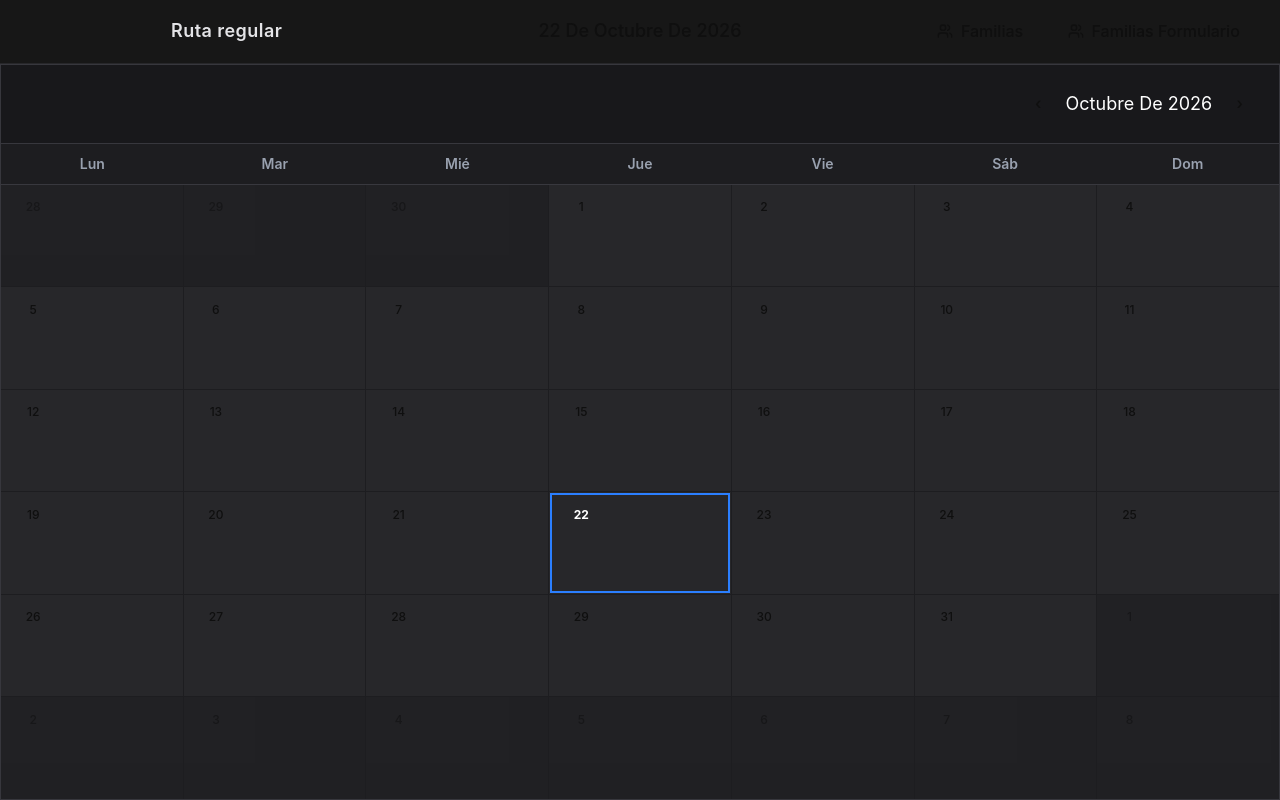
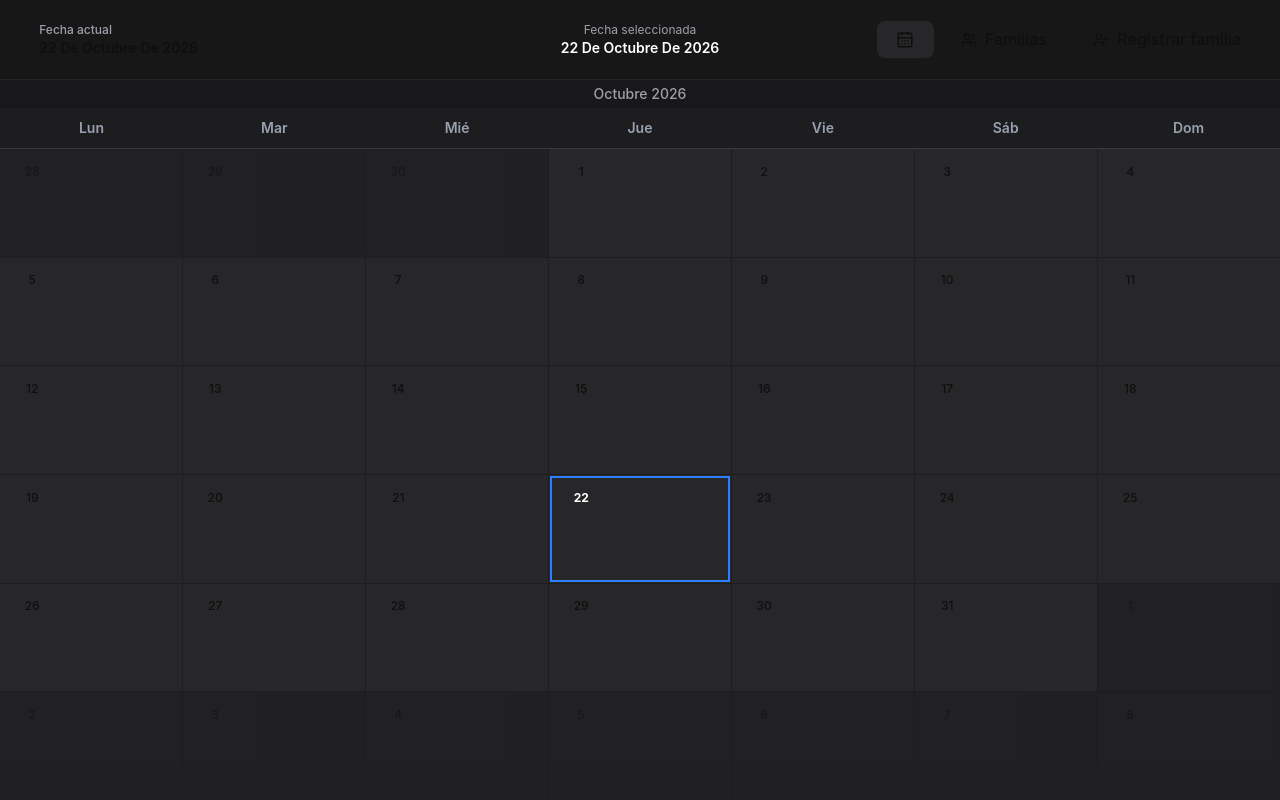
Before and after one commit to Jsilvaiiz/Gestor-de-apoyo-Familiar, a React (Vite) app: page / in a window 1280 px wide. Built offline with nearby package versions, Linux system fonts and the light colour scheme.

Commit message:
feat: mejorar navbar y navegacion del calendario

```diff
--- a/src/App.tsx
+++ b/src/App.tsx
@@ -1,55 +1,74 @@
-import React, { useState } from 'react';
-import SnippetCalendar from './components/SnippetCalendar';
+
+import { useState } from "react";
+
+import SnippetCalendar from "./components/SnippetCalendar";
 import FamiliaList from "./components/FamiliaList";
 import FamiliaForm from "./components/FamiliaForm";
-import Navbar from './components/Navbar';
+import Navbar from "./components/Navbar";
 
+type Vista = "calendario" | "FamiliaList" | "FamiliaForm";
 
 function App() {
+  const [vista, setVista] = useState<Vista>("calendario");
 
-  const [vista, setVista] = useState<'calendario' | 'FamiliaList' | 'FamiliaForm'>('calendario');
-  const [fechaSeleccionada, setFechaSeleccionada] = useState(() => new Date());
+  // Fecha seleccionada por la usuaria
+  const [fechaSeleccionada, setFechaSeleccionada] = useState(
+    () => new Date()
+  );
+
+  // Mes que actualmente muestra el calendario
   const [mesVisible, setMesVisible] = useState(() => {
     const hoy = new Date();
-    return new Date(hoy.getFullYear(), hoy.getMonth(), 1);
+
+    return new Date(
+      hoy.getFullYear(),
+      hoy.getMonth(),
+      1
+    );
   });
 
+  // Regresa a la fecha y al mes actuales
   function volverAHoy() {
     const hoy = new Date();
+
     setFechaSeleccionada(hoy);
-    setMesVisible(new Date(hoy.getFullYear(), hoy.getMonth(), 1));
-    setVista('calendario');
+
+    setMesVisible(
+      new Date(hoy.getFullYear(), hoy.getMonth(), 1)
+    );
+
+    setVista("calendario");
   }
 
   return (
-    <>
-    <div className="flex h-screen flex-col bg-neutral-950 text-white text-center">
+    <div className="flex h-screen flex-col bg-neutral-950 text-white">
+
+      {/* Barra de navegación */}
       <Navbar
         vistaActual={vista}
-        onCambiarVista={(vista) =>
-          setVista(vista === 'FamiliaForm' ? 'FamiliaForm' : vista)
-        }
+        fechaSeleccionada={fechaSeleccionada}
+        onCambiarVista={setVista}
         onVolverAHoy={volverAHoy}
       />
 
+      {/* Contenido principal */}
       <main className="min-h-0 flex-1 overflow-y-auto bg-zinc-800 text-white">
-        {vista === 'calendario' ? (
+
+        {vista === "calendario" ? (
           <SnippetCalendar
             selectedDate={fechaSeleccionada}
             onSelectDate={setFechaSeleccionada}
             visibleMonth={mesVisible}
             onVisibleMonthChange={setMesVisible}
           />
-        ) : vista === 'FamiliaList' ? (
+        ) : vista === "FamiliaList" ? (
           <FamiliaList />
         ) : (
           <FamiliaForm />
         )}
+
       </main>
-
     </div>
-
-    </>
   );
 }
 
--- a/src/components/Navbar.tsx
+++ b/src/components/Navbar.tsx
@@ -1,64 +1,95 @@
+
 import React from 'react';
-import { CalendarDays, Users } from 'lucide-react';
-
+import { CalendarDays, Users, UserPlus } from 'lucide-react';
 
 interface NavbarProps {
-  vistaActual: 'calendario' | 'FamiliaList' | 'FamiliaForm';
-  onCambiarVista: (vista: 'calendario' | 'FamiliaList' | 'FamiliaForm') => void;
+  vistaActual: "calendario" | "FamiliaList" | "FamiliaForm";
+  fechaSeleccionada: Date;
+  onCambiarVista: (
+    vista: "calendario" | "FamiliaList" | "FamiliaForm"
+  ) => void;
   onVolverAHoy: () => void;
 }
 
-export function Navbar({ vistaActual, onCambiarVista, onVolverAHoy }: NavbarProps) {
-  const titulo = vistaActual === 'calendario' ? 'Ruta regular' : 'Familias';
-  const fecha = new Date().toLocaleDateString('es-ES', {
-    day: 'numeric',
-    month: 'long',
-    year: 'numeric',
-  });
+export function Navbar({
+  vistaActual,
+  fechaSeleccionada,
+  onCambiarVista,
+  onVolverAHoy,
+}: NavbarProps) {
+
+  const formatoFecha = (fecha: Date) => {
+    const dia = fecha.getDate();
+    const mes = fecha.toLocaleDateString("es-CL", {
+      month: "long",
+    });
+    const anio = fecha.getFullYear();
+
+    return `${dia} de ${mes} de ${anio}`;
+  };
+
+  const fechaActual = formatoFecha(new Date());
+  const fechaElegida = formatoFecha(fechaSeleccionada);
+
+  const estiloBoton = (activo: boolean) =>
+    `flex items-center gap-2 rounded-lg px-3 py-2 text-sm
+     transition-colors !border-0 !shadow-none
+     ${
+       activo
+         ? "!bg-zinc-800 text-white"
+         : "!bg-transparent text-zinc-300 hover:!bg-zinc-800 hover:text-white"
+     }`;
 
   return (
-    <nav className="grid w-full shrink-0 grid-cols-3 items-center border-b border-zinc-800 bg-neutral-900 px-5 py-2.5">
+    <nav className="grid w-full shrink-0 grid-cols-3 items-center gap-3 border-b border-zinc-800 bg-neutral-900 px-5 py-3 text-white">
+
+      {/* Fecha actual: regresar al día de hoy */}
       <div className="min-w-0 text-left">
-        <h1 className="truncate text-lg font-semibold tracking-wide text-zinc-200">
-          {titulo}
-        </h1>
-      </div>
-
-      <div className="text-center text-lg capitalize text-zinc-300">
         <button
           type="button"
-          aria-label={`Ir a hoy: ${fecha}`}
           onClick={onVolverAHoy}
-          className="!m-0 !border-0 !bg-transparent !px-0 !py-0 !shadow-none rounded-none text-lg capitalize text-zinc-300 hover:text-white "
+          title="Volver al calendario de hoy"
+          className="!bg-transparent !border-0 !shadow-none
+                     text-left hover:text-blue-300"
         >
-        {fecha}
+          <span className="block text-xs text-zinc-400">
+            Fecha actual
+          </span>
+
+          <span className="block text-sm font-semibold capitalize">
+            {fechaActual}
+          </span>
         </button>
       </div>
 
-      <div className="flex items-center justify-self-end gap-1">
-        {/* <button
-          type="button"
-          title="Calendario"
-          onClick={() => onCambiarVista('calendario')}
-          className={`flex items-center gap-2 rounded-none px-3 py-1.5 text-xs font-medium transition !outline-none !shadow-none ${
-            vistaActual === 'calendario'
-              ? '!bg-zinc-900 text-white'
-              : '!bg-transparent text-zinc-400 hover:!bg-zinc-800 hover:text-zinc-200'
-          }`}
-        >
-          <CalendarDays size={16} aria-hidden="true" />
-          <span>Calendario</span>
-        </button> */}
+      {/* Fecha seleccionada en el calendario */}
+      <div className="min-w-0 text-center">
+        <span className="block text-xs text-zinc-400">
+          Fecha seleccionada
+        </span>
+
+        <span className="block text-sm font-semibold capitalize">
+          {fechaElegida}
+        </span>
+      </div>
+
+      {/* Navegación */}
+      <div className="flex items-center justify-end gap-2">
 
         <button
           type="button"
-          title="Familias"
-          onClick={() => onCambiarVista('FamiliaList')}
-          className={`flex items-center gap-2 rounded-none px-3 py-1.5 text-xs font-medium transition !outline-none !shadow-none ${
-            vistaActual === 'FamiliaList'
-              ? '!bg-zinc-900 text-white'
-              : '!bg-transparent text-zinc-400 hover:!bg-zinc-800 hover:text-zinc-200'
-          }`}
+          onClick={() => onCambiarVista("calendario")}
+          aria-label="Ir al calendario"
+          title="Calendario"
+          className={estiloBoton(vistaActual === "calendario")}
+        >
+          <CalendarDays size={18} aria-hidden="true" />
+        </button>
+
+        <button
+          type="button"
+          onClick={() => onCambiarVista("FamiliaList")}
+          className={estiloBoton(vistaActual === "FamiliaList")}
         >
           <Users size={16} aria-hidden="true" />
           <span>Familias</span>
@@ -66,17 +97,13 @@ export function Navbar({ vistaActual, onCambiarVista, onVolverAHoy }: NavbarProp
 
         <button
           type="button"
-          title="Familias"
-          onClick={() => onCambiarVista('FamiliaForm')}
-          className={`flex items-center gap-2 rounded-none px-3 py-1.5 text-xs font-medium transition !outline-none !shadow-none ${
-            vistaActual === 'FamiliaForm'
-              ? '!bg-zinc-900 text-white'
-              : '!bg-transparent text-zinc-400 hover:!bg-zinc-800 hover:text-zinc-200'
-          }`}
+          onClick={() => onCambiarVista("FamiliaForm")}
+          className={estiloBoton(vistaActual === "FamiliaForm")}
         >
-          <Users size={16} aria-hidden="true" />
-          <span>Familias Formulario</span>
+          <UserPlus size={16} aria-hidden="true" />
+          <span>Registrar familia</span>
         </button>
+
       </div>
     </nav>
   );
--- a/src/components/SnippetCalendar.tsx
+++ b/src/components/SnippetCalendar.tsx
@@ -45,37 +45,17 @@ function SnippetCalendar({
 
   return (
     <section className="h-full min-h-0 w-full text-left text-white">
-      <div className="flex h-full min-h-0 w-full flex-col overflow-hidden border border-zinc-700/80 bg-zinc-900">
-        <header className="flex shrink-0 flex-wrap items-center justify-end gap-3 border-b border-zinc-700/80 p-3 sm:p-4">
-          <div className="flex items-center gap-1">
-            <button
-              type="button"
-              aria-label="Mes anterior"
-              className="rounded-none! bg-transparent! shadow-none! px-2.5 py-1.5 text-lg text-gray-300 transition hover:bg-zinc-800 hover:text-white"
-              onClick={() =>
-                onVisibleMonthChange(
-                  new Date(visibleMonth.getFullYear(), visibleMonth.getMonth() - 1, 1)
-                )
-              }
-            >
-              ‹
-            </button>
-            <h2 className="min-w-32 text-center text-lg capitalize">{monthLabel}</h2>
-            <button
-              type="button"
-              aria-label="Mes siguiente"
-              className="rounded-none! bg-transparent! shadow-none! px-2.5 py-1.5 text-lg text-gray-300 transition hover:bg-zinc-800 hover:text-white"
-              onClick={() =>
-                onVisibleMonthChange(
-                  new Date(visibleMonth.getFullYear(), visibleMonth.getMonth() + 1, 1)
-                )
-              }
-            >
-              ›
-            </button>
+      <div className="group relative flex h-full min-h-0 w-full flex-col overflow-hidden bg-zinc-900">
+
+
+
+          <div className="text-center text-sm font-medium text-zinc-400 py-1">
+            {visibleMonth.toLocaleDateString("es-CL", {
+              month: "long",
+            }).replace(/^./, (letra) => letra.toUpperCase())}
+            {" "}
+            {visibleMonth.getFullYear()}
           </div>
-        </header>
-
         <div className="grid shrink-0 grid-cols-7 border-b border-zinc-700/80 bg-zinc-800/40">
           {WEEKDAYS.map((day) => (
             <div key={day} className="py-2.5 text-center text-sm font-semibold text-gray-400">
@@ -112,6 +92,62 @@ function SnippetCalendar({
             )
           })}
         </div>
+
+
+
+          {/* Zona izquierda: mes anterior */}
+          <div className="group/izquierda absolute left-0 top-0 bottom-0 z-20 flex w-14 items-center justify-start">
+
+            <button
+              type="button"
+              aria-label="Mes anterior"
+              title="Mes anterior"
+              onClick={() =>
+                onVisibleMonthChange(
+                  new Date(
+                    visibleMonth.getFullYear(),
+                    visibleMonth.getMonth() - 1,
+                    1
+                  )
+                )
+              }
+              className="ml-2 rounded-full! bg-zinc-950/80! p-3!
+                        text-white shadow-lg!
+                        opacity-0 group-hover/izquierda:opacity-100
+                        focus-visible:opacity-100 transition-opacity"
+            >
+              ‹
+            </button>
+
+          </div>
+
+          {/* Zona derecha: mes siguiente */}
+          <div className="group/derecha absolute right-0 top-0 bottom-0 z-20 flex w-14 items-center justify-end">
+
+            <button
+              type="button"
+              aria-label="Mes siguiente"
+              title="Mes siguiente"
+              onClick={() =>
+                onVisibleMonthChange(
+                  new Date(
+                    visibleMonth.getFullYear(),
+                    visibleMonth.getMonth() + 1,
+                    1
+                  )
+                )
+              }
+              className="mr-2 rounded-full! bg-zinc-950/80! p-3!
+                        text-white shadow-lg!
+                        opacity-0 group-hover/derecha:opacity-100
+                        focus-visible:opacity-100 transition-opacity"
+            >
+              ›
+            </button>
+
+          </div>
+
+
       </div>
     </section>
   )
```
